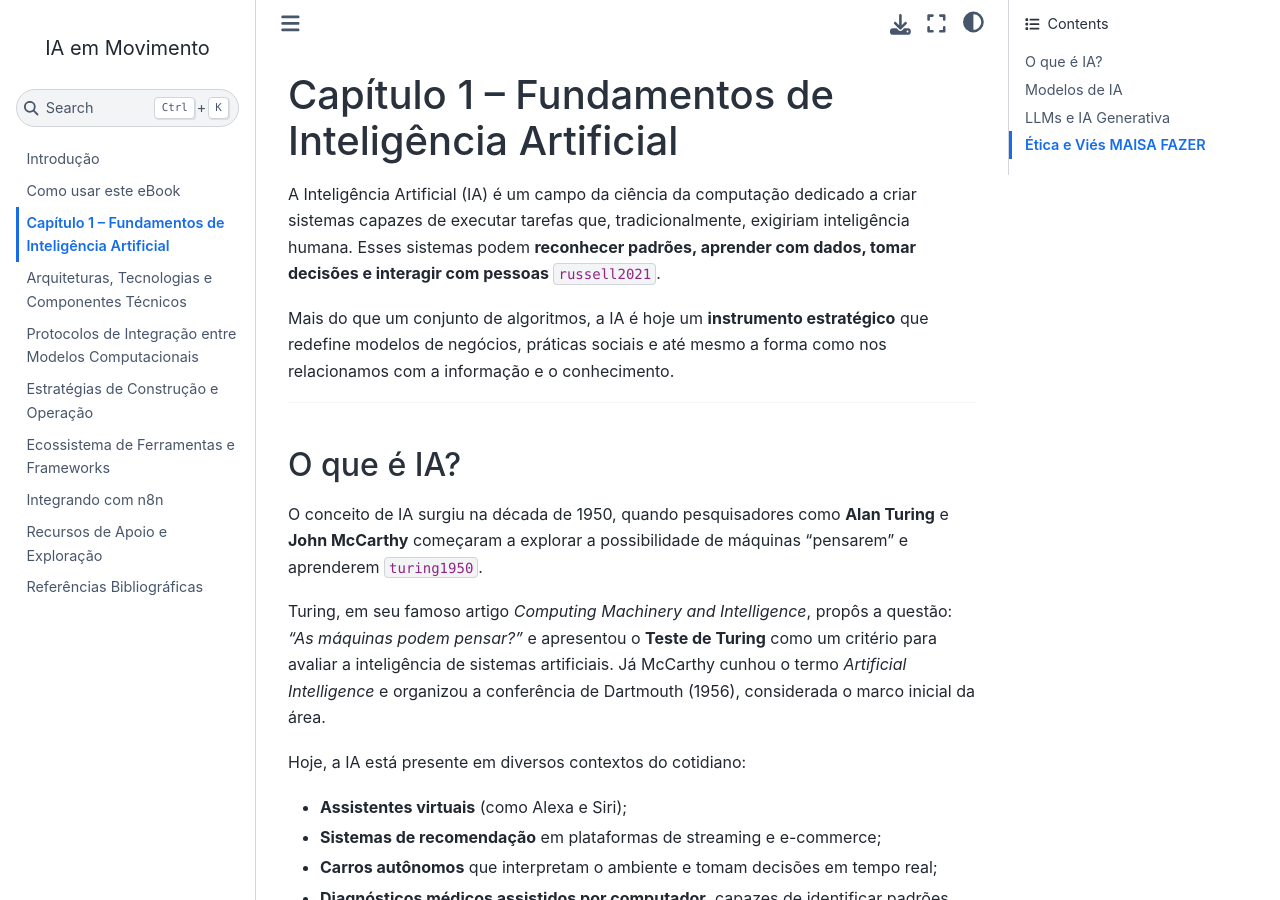
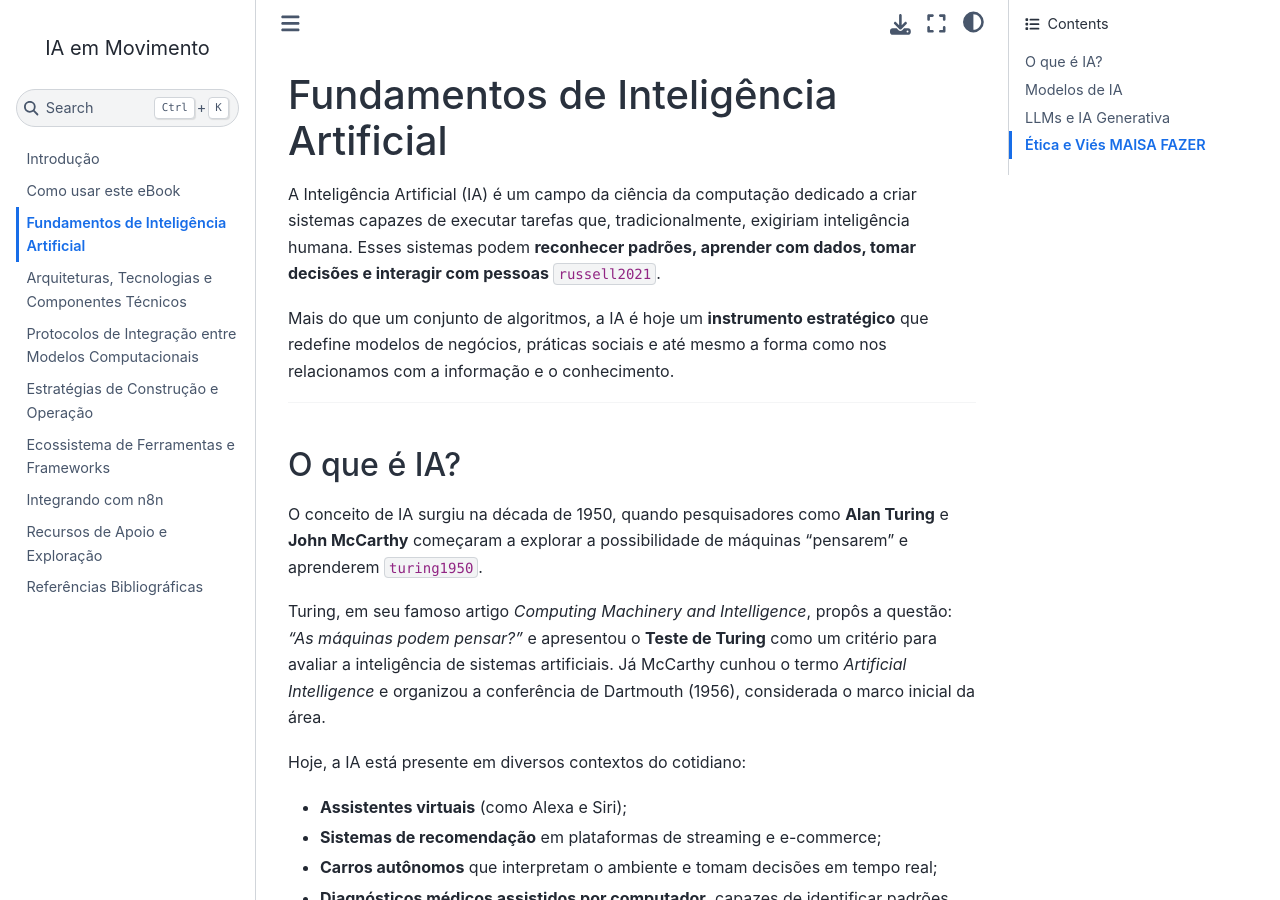
Before and after one commit to unb-lamfo-negocios-ai/LivroIAemMovimento, a Jupyter Book: the page built from capitulos/capFundamentos_de_IA.md, in a window 1280 px wide and 900 px high. Built offline with Jupyter Book 1.0.4 settings and Sphinx 7.4.7 and the Sphinx Book theme 1.1.4, drawn with Linux system fonts in a browser that asks for light colours; pages that are not in the unit, such as notebooks, are missing from menus; cross-references to code outside the pages are shown as plain code.

Commit message:
Update capFundamentos_de_IA.md

```diff
--- a/capitulos/capFundamentos_de_IA.md
+++ b/capitulos/capFundamentos_de_IA.md
@@ -1,4 +1,4 @@
-# Capítulo 1 – Fundamentos de Inteligência Artificial
+# Fundamentos de Inteligência Artificial
 
 A Inteligência Artificial (IA) é um campo da ciência da computação dedicado a criar sistemas capazes de executar tarefas que, tradicionalmente, exigiriam inteligência humana. Esses sistemas podem **reconhecer padrões, aprender com dados, tomar decisões e interagir com pessoas** {cite}`russell2021`.
 
```
